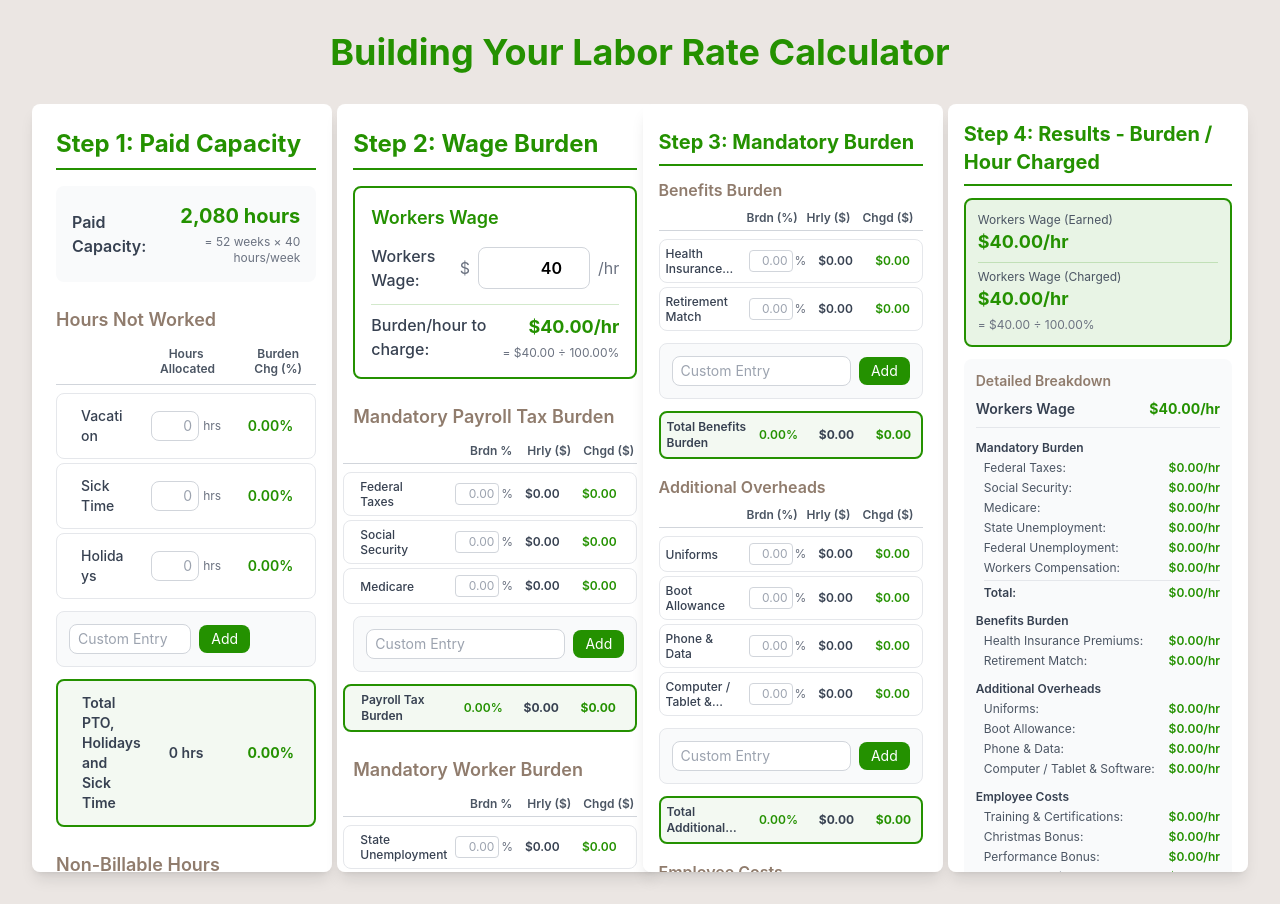
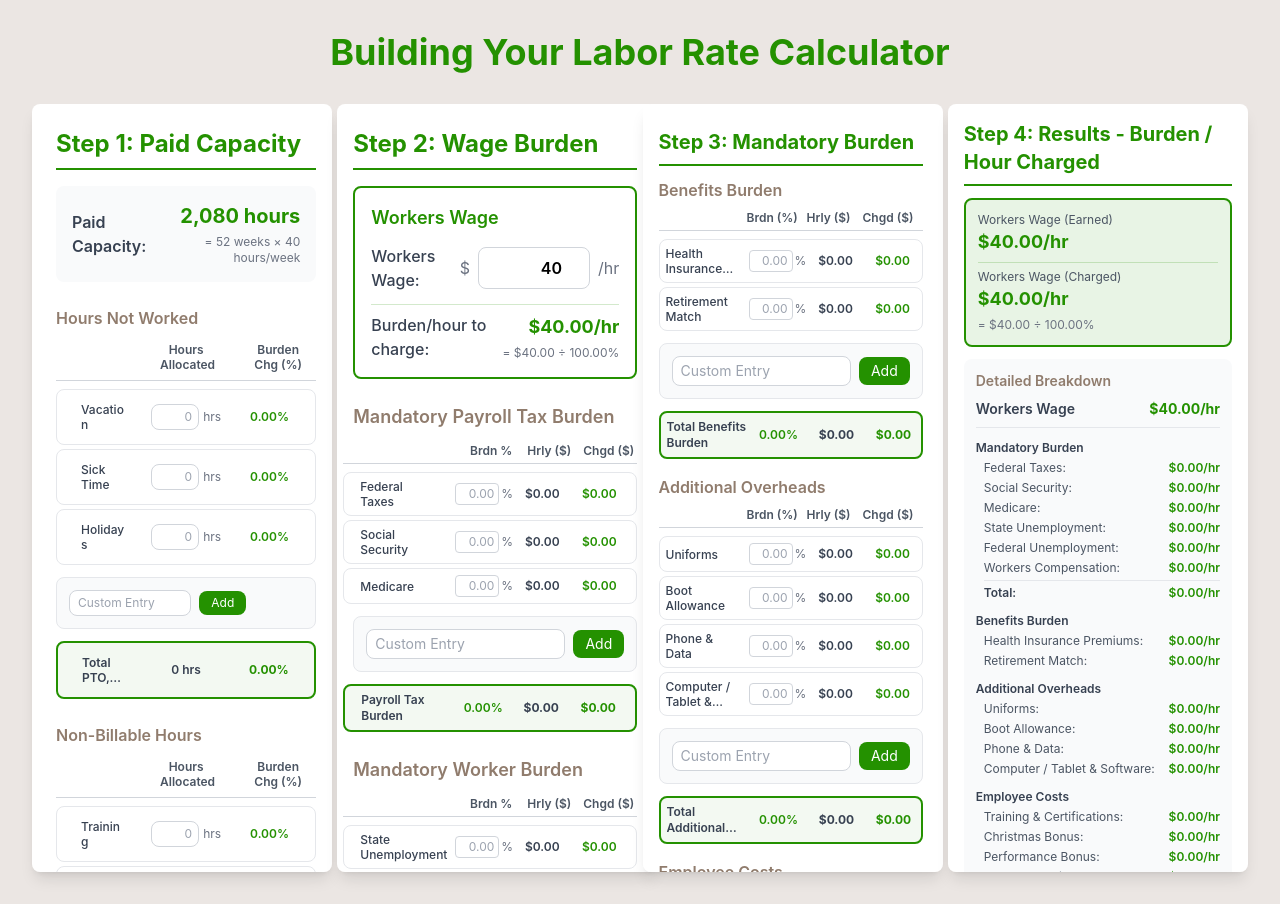
Before and after one commit to KayFernPR/Time-Material-Calculator, a React (Vite) app: page / in a window 1280 px wide. Built offline with nearby package versions, Linux system fonts and the light colour scheme.

Commit message:
Step 1: Reduce font size to text-xs, line-clamp-2 so nothing exceeds 2 lines
Made-with: Cursor

```diff
--- a/src/components/LaborRateCalculator.jsx
+++ b/src/components/LaborRateCalculator.jsx
@@ -570,7 +570,7 @@ function LaborRateCalculator() {
 
               {/* Hours Not Worked */}
               <div className="mb-6">
-                <h3 className="text-lg font-semibold text-neutral mb-3">
+                <h3 className="text-base font-semibold text-neutral mb-3">
                   Hours Not Worked
                 </h3>
 
@@ -593,7 +593,7 @@ function LaborRateCalculator() {
                     const percent = safeCalculations.hoursNotWorkedPercentages[option.id] || 0
                     return (
                       <div key={option.id} className="grid grid-cols-3 gap-4 items-center p-3 border border-gray-200 rounded-lg hover:bg-gray-50 min-w-0">
-                        <label className="text-gray-700 text-sm font-medium break-words min-w-0 px-3">
+                        <label className="text-gray-700 text-xs font-medium break-words line-clamp-2 leading-tight min-w-0 px-3">
                           {option.label}
                         </label>
                         <div className="flex w-full items-center justify-center gap-1 min-w-0 px-3">
@@ -605,12 +605,12 @@ function LaborRateCalculator() {
                               ...prev,
                               [option.id]: e.target.value
                             }))}
-                            className="w-12 px-1.5 py-1 border border-gray-300 rounded-lg focus:outline-none focus:ring-2 focus:ring-primary text-right text-sm no-spinner"
+                            className="w-12 px-1.5 py-1 border border-gray-300 rounded-lg focus:outline-none focus:ring-2 focus:ring-primary text-right text-xs no-spinner"
                             placeholder="0"
                           />
                           <span className="text-gray-500 text-xs">hrs</span>
                         </div>
-                        <div className="w-full text-center text-sm font-semibold text-primary px-3 min-w-0">
+                        <div className="w-full text-center text-xs font-semibold text-primary px-3 min-w-0">
                           {percent.toFixed(2)}%
                         </div>
                       </div>
@@ -627,12 +627,12 @@ function LaborRateCalculator() {
                       onChange={(e) => setNewCustomHoursNotWorked(e.target.value)}
                       onKeyPress={(e) => e.key === 'Enter' && handleAddCustomHoursNotWorked()}
                       placeholder="Custom Entry"
-                      className="flex-1 min-w-0 max-w-[calc(100%-7rem)] px-2 py-1 text-sm border border-gray-300 rounded-lg focus:outline-none focus:ring-2 focus:ring-primary"
+                      className="flex-1 min-w-0 max-w-[calc(100%-7rem)] px-2 py-1 text-xs border border-gray-300 rounded-lg focus:outline-none focus:ring-2 focus:ring-primary"
                     />
                     <button
                       type="button"
                       onClick={handleAddCustomHoursNotWorked}
-                      className="shrink-0 px-3 py-1 bg-primary text-white rounded-lg hover:bg-green-700 transition-colors text-sm"
+                      className="shrink-0 px-3 py-1 bg-primary text-white rounded-lg hover:bg-green-700 transition-colors text-xs"
                     >
                       Add
                     </button>
@@ -641,11 +641,11 @@ function LaborRateCalculator() {
 
                 {/* Total PTO, Holidays and Sick Time */}
                 <div className="mt-3 grid grid-cols-3 gap-4 items-center p-3 border-2 border-primary rounded-lg bg-primary/5 min-w-0">
-                  <div className="text-gray-700 text-sm font-semibold min-w-0 px-3">Total PTO, Holidays and Sick Time</div>
-                  <div className="w-full text-center text-sm font-semibold text-gray-700 px-3 min-w-0">
+                  <div className="text-gray-700 text-xs font-semibold line-clamp-2 leading-tight min-w-0 px-3">Total PTO, Holidays and Sick Time</div>
+                  <div className="w-full text-center text-xs font-semibold text-gray-700 px-3 min-w-0">
                     {safeCalculations.totalHoursNotWorked} hrs
                   </div>
-                  <div className="w-full text-center text-sm font-bold text-primary px-3 min-w-0">
+                  <div className="w-full text-center text-xs font-bold text-primary px-3 min-w-0">
                     {safeCalculations.totalHoursNotWorkedPercent.toFixed(2)}%
                   </div>
                 </div>
@@ -653,7 +653,7 @@ function LaborRateCalculator() {
 
               {/* Non-Billable Hours */}
               <div className="mb-6">
-                <h3 className="text-lg font-semibold text-neutral mb-3">
+                <h3 className="text-base font-semibold text-neutral mb-3">
                   Non-Billable Hours
                 </h3>
 
@@ -677,7 +677,7 @@ function LaborRateCalculator() {
                     return (
                       <div key={option.id} className={`grid grid-cols-3 gap-4 items-center p-3 border border-gray-200 rounded-lg hover:bg-gray-50 min-w-0 ${option.tooltip ? 'overflow-visible' : ''}`}>
                         <div className={`flex items-center gap-2 min-w-0 px-3 ${option.tooltip ? 'overflow-visible' : 'overflow-hidden'}`}>
-                          <label className="text-gray-700 text-sm font-medium whitespace-pre-line break-words min-w-0 overflow-hidden">
+                          <label className="text-gray-700 text-xs font-medium whitespace-pre-line break-words line-clamp-2 leading-tight min-w-0 overflow-hidden">
                             {option.label}
                           </label>
                           {option.tooltip && (
@@ -705,12 +705,12 @@ function LaborRateCalculator() {
                               ...prev,
                               [option.id]: e.target.value
                             }))}
-                            className="w-12 px-1.5 py-1 border border-gray-300 rounded-lg focus:outline-none focus:ring-2 focus:ring-primary text-right text-sm no-spinner"
+                            className="w-12 px-1.5 py-1 border border-gray-300 rounded-lg focus:outline-none focus:ring-2 focus:ring-primary text-right text-xs no-spinner"
                             placeholder="0"
                           />
                           <span className="text-gray-500 text-xs">hrs</span>
                         </div>
-                        <div className="w-full text-center text-sm font-semibold text-primary px-3 min-w-0">
+                        <div className="w-full text-center text-xs font-semibold text-primary px-3 min-w-0">
                             {percent.toFixed(2)}%
                           </div>
                         </div>
@@ -727,12 +727,12 @@ function LaborRateCalculator() {
                       onChange={(e) => setNewCustomNonBillable(e.target.value)}
                       onKeyPress={(e) => e.key === 'Enter' && handleAddCustomNonBillable()}
                       placeholder="Custom Entry"
-                      className="flex-1 min-w-0 max-w-[calc(100%-7rem)] px-2 py-1 text-sm border border-gray-300 rounded-lg focus:outline-none focus:ring-2 focus:ring-primary"
+                      className="flex-1 min-w-0 max-w-[calc(100%-7rem)] px-2 py-1 text-xs border border-gray-300 rounded-lg focus:outline-none focus:ring-2 focus:ring-primary"
                     />
                     <button
                       type="button"
                       onClick={handleAddCustomNonBillable}
-                      className="shrink-0 px-3 py-1 bg-primary text-white rounded-lg hover:bg-green-700 transition-colors text-sm"
+                      className="shrink-0 px-3 py-1 bg-primary text-white rounded-lg hover:bg-green-700 transition-colors text-xs"
                     >
                       Add
                     </button>
@@ -741,23 +741,23 @@ function LaborRateCalculator() {
 
                 {/* Total Non-Billable Hours */}
                 <div className="mt-3 grid grid-cols-3 gap-4 items-center p-3 border-2 border-primary rounded-lg bg-primary/5 min-w-0">
-                  <div className="text-gray-700 text-sm font-semibold min-w-0 px-3">Total Non-Billable Hours</div>
-                  <div className="w-full text-center text-sm font-semibold text-gray-700 px-3 min-w-0">
+                  <div className="text-gray-700 text-xs font-semibold line-clamp-2 leading-tight min-w-0 px-3">Total Non-Billable Hours</div>
+                  <div className="w-full text-center text-xs font-semibold text-gray-700 px-3 min-w-0">
                     {safeCalculations.totalNonBillableHours} hrs
                   </div>
-                  <div className="w-full text-center text-sm font-bold text-primary px-3 min-w-0">
+                  <div className="w-full text-center text-xs font-bold text-primary px-3 min-w-0">
                     {safeCalculations.totalNonBillableHoursPercent.toFixed(2)}%
                   </div>
                 </div>
               </div>
 
               {/* Total Hours Available For Work */}
-              <div className="mt-3 grid grid-cols-[minmax(6rem,1fr)_5rem_6rem] gap-2 items-center p-2 border-2 border-primary rounded-lg bg-primary/10 min-w-0 overflow-hidden -ml-[15px]">
-                <div className="text-gray-700 text-sm font-bold min-w-0 pr-1 overflow-hidden ml-[15px]">Total Hours Available For Work</div>
-                <div className="w-full text-center text-sm font-bold text-gray-700 px-1 min-w-0 overflow-hidden">
+              <div className="mt-3 grid grid-cols-3 gap-4 items-center p-3 border-2 border-primary rounded-lg bg-primary/10 min-w-0">
+                <div className="text-gray-700 text-xs font-bold line-clamp-2 leading-tight min-w-0 px-3">Total Hours Available For Work</div>
+                <div className="w-full text-center text-xs font-bold text-gray-700 px-3 min-w-0">
                   {safeCalculations.totalHoursAvailable.toFixed(0)} hrs
                 </div>
-                <div className="w-full text-center text-sm font-bold text-primary pl-[7px] pr-1.5 min-w-0 overflow-hidden -ml-[20px]">
+                <div className="w-full text-center text-xs font-bold text-primary px-3 min-w-0">
                   {(safeCalculations.utilizationPercent * 100).toFixed(2)}%
                 </div>
               </div>
```
